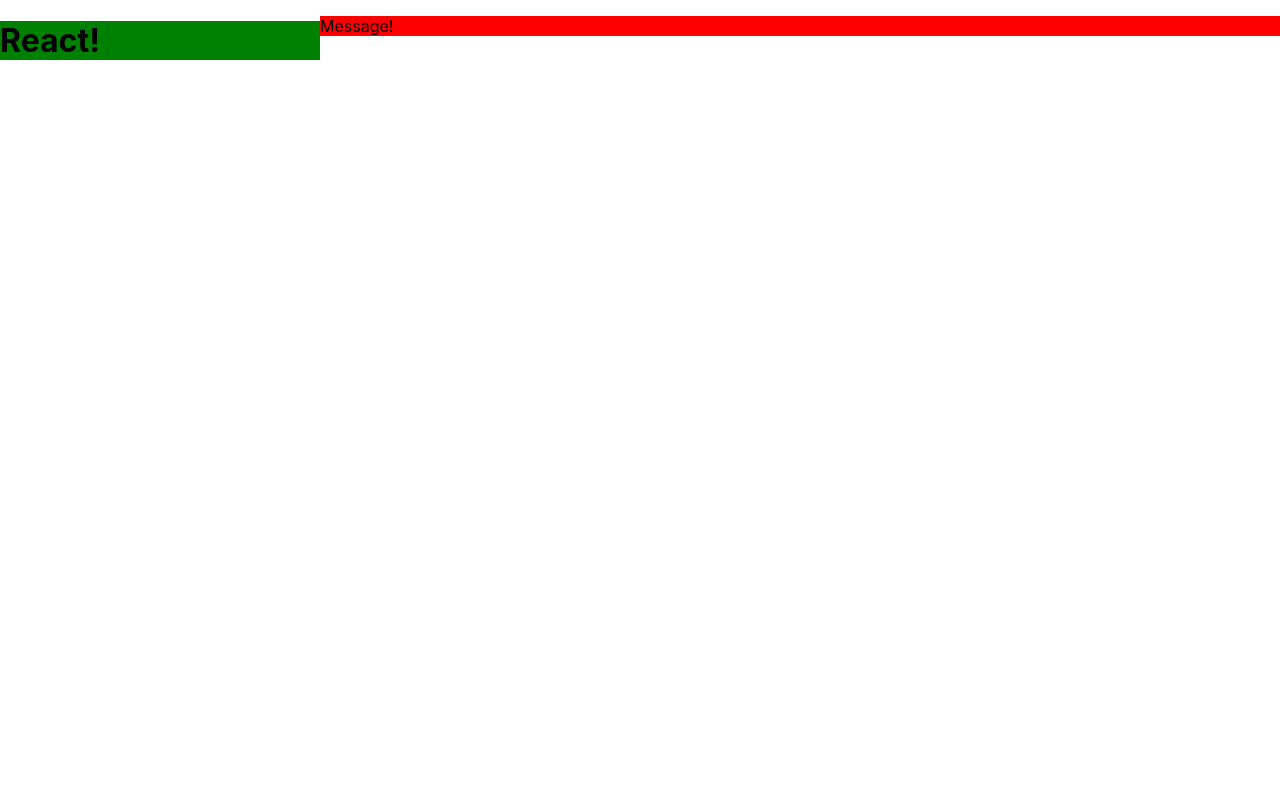
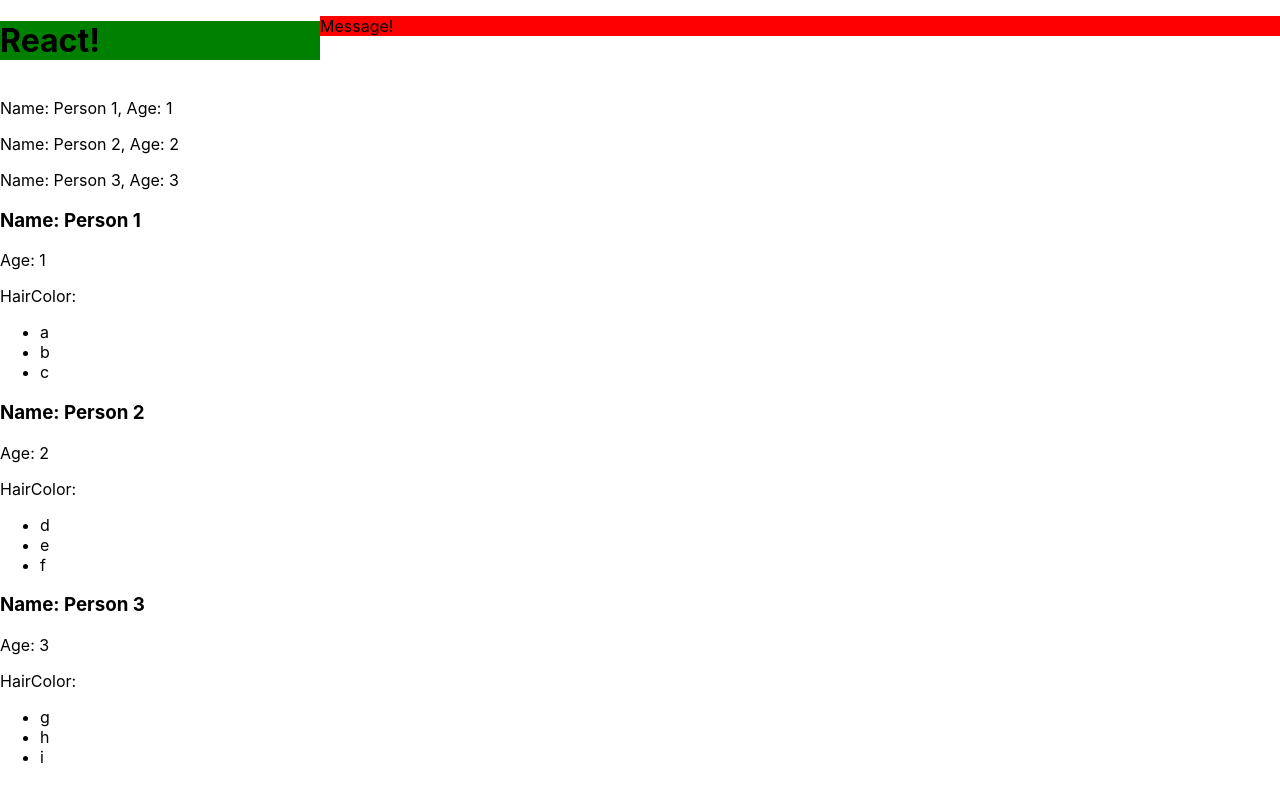
Before and after one commit to orhanince/react-design-patterns, a React (Create React App) app: page / in a window 1280 px wide. Built offline with nearby package versions, Linux system fonts and the light colour scheme.

Commit message:
Add RegularList component to render list item components

```diff
--- a/src/App.js
+++ b/src/App.js
@@ -1,5 +1,23 @@
 import './App.css';
 import {SplitScreen} from './components/SplitScreen';
+import {RegularList} from './components/RegularList';
+import {SmallPersonListItem} from "./people/SmallPersonListItem";
+import {LargePersonListItem} from "./people/LargePersonListItem";
+
+const people = [{
+  name: 'Person 1',
+  age: 1,
+  hobbies: ['a','b','c']
+},{
+  name: 'Person 2',
+  age: 2,
+  hobbies: ['d','e','f']
+},{
+  name: 'Person 3',
+  age: 3,
+  hobbies: ['g','h','i']
+}];
+
 const LeftHandComponent = ({name}) => {
   return <h1 style={{backgroundColor: 'green'}}>{name}</h1>
 };
@@ -10,6 +28,7 @@
 
 function App() {
   return (
+      <>
         <SplitScreen
             leftWeight={1}
             rightWeight={3}
@@ -17,7 +36,17 @@
           <LeftHandComponent name={"React!"}/>
           <RightHandComponent message={"Message!"}/>
         </SplitScreen>
-
+        <RegularList
+        items={people}
+        resourceName={"person"}
+        itemComponent={SmallPersonListItem}
+        />
+          <RegularList
+              items={people}
+              resourceName={"person"}
+              itemComponent={LargePersonListItem}
+          />
+      </>
   );
 }
 
--- /dev/null
+++ b/src/components/RegularList.js
@@ -0,0 +1,18 @@
+export const RegularList = ({
+    items,
+    resourceName,
+    itemComponent: ItemComponent
+}) => {
+    console.log('items', items);
+    console.log('resourceName', resourceName);
+    console.log('itemComponent', ItemComponent);
+    return (
+        <>
+            {items.map((item, i) => {
+                return (
+                    <ItemComponent key={i} {...{ [resourceName]: item}}/>
+                )
+            })}
+        </>
+    );
+};
--- /dev/null
+++ b/src/people/LargePersonListItem.js
@@ -0,0 +1,13 @@
+export const LargePersonListItem = ({ person }) => {
+    const {name, age, hairColor, hobbies} = person;
+    return (
+        <>
+            <h3>Name: {name}</h3>
+            <p>Age: {age}</p>
+            <p>HairColor: {hairColor}</p>
+            <ul>
+                {hobbies.map(hobby => <li key={hobby}>{hobby}</li>)}
+            </ul>
+        </>
+    );
+};
--- /dev/null
+++ b/src/people/SmallPersonListItem.js
@@ -0,0 +1,8 @@
+export const SmallPersonListItem = ({person}) => {
+    const {name, age} = person;
+    return (
+        <>
+            <p>Name: {name}, Age: {age}</p>
+        </>
+    );
+};
```
Also changed, not shown: src/product/LargeProductListItem.js (added), src/product/SmallProductListItem.js (added). Lines whose indentation alone changed are shown as unchanged.
